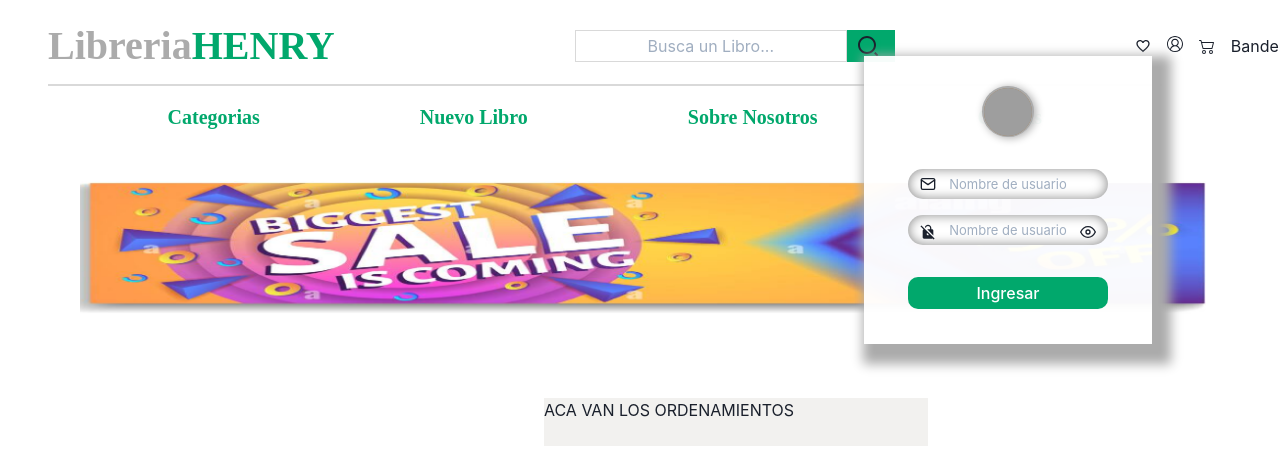
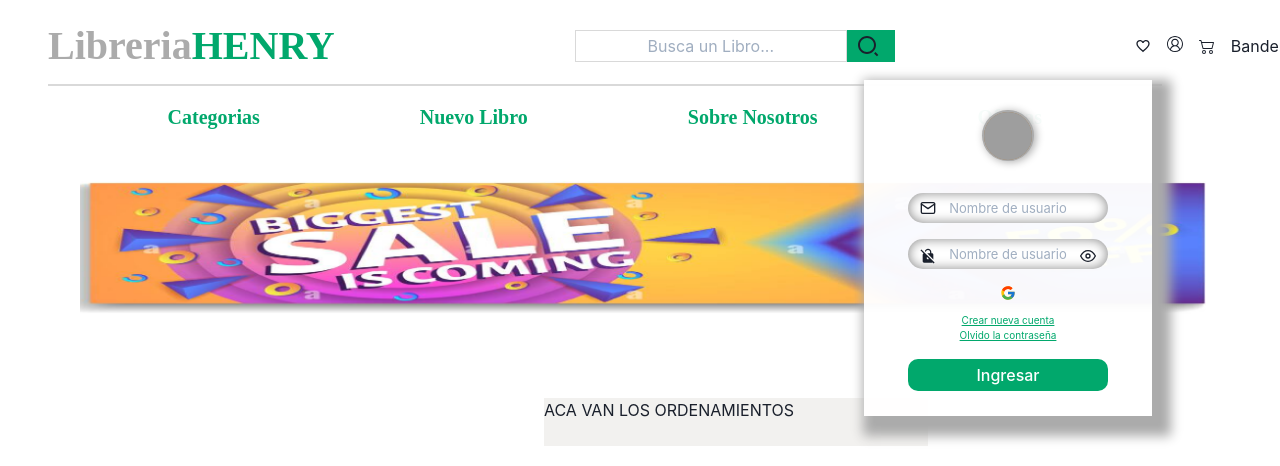
Before and after one commit to abenitezS/FE-HenryLibrary, a React (Create React App) app in the folder front/: page /home in a window 1280 px wide. Both pictures are taken after a click on the button 1174 px from the left and 44 px from the top of the page. Shown: the top 466 px of the page. Built offline with nearby package versions, Linux system fonts and the light colour scheme; no server answers; grey boxes are pictures that could not be loaded.

Commit message:
Botones Login

```diff
--- a/front/src/Components/Login/Login.jsx
+++ b/front/src/Components/Login/Login.jsx
@@ -5,6 +5,7 @@ import styles from "./Login.module.css";
 import { Avatar} from "@chakra-ui/react";
 import {FiMail, FiEyeOff, FiEye} from "react-icons/fi"
 import {MdNoEncryptionGmailerrorred} from "react-icons/md"
+import {FcGoogle} from "react-icons/fc"
 
 
 
@@ -57,6 +58,13 @@ function Login() {
 
         </div>
 
+        <button><FcGoogle /></button>
+
+        <div className={styles.cuenta}>
+          <button>Crear nueva cuenta</button>
+          <button>Olvido la contraseña</button>
+        </div>
+
         <button className={styles.boton}>Ingresar</button>
 
       </div>
--- a/front/src/Components/Login/Login.module.css
+++ b/front/src/Components/Login/Login.module.css
@@ -9,7 +9,7 @@ body {
 
 .container {
     right: 8rem;
-    top: 3.5rem;
+    top: 5rem;
     position: absolute;
     display: flex;
     justify-content: center;
@@ -19,7 +19,7 @@ body {
 
 .containerItems {
     width: 18rem;
-    height: 18rem;
+    height: 21rem;
     display: flex;
     flex-direction: column;
     align-items: center;
@@ -55,6 +55,14 @@ body {
 
 }
 
+.cuenta{
+    display: flex;
+    flex-direction: column;
+    color: #01A86C;
+    font-size: 10px;
+    margin-top: 4%;
+    text-decoration: underline;
+}
 
 .boton {
     background-color: #01A86C;
```
